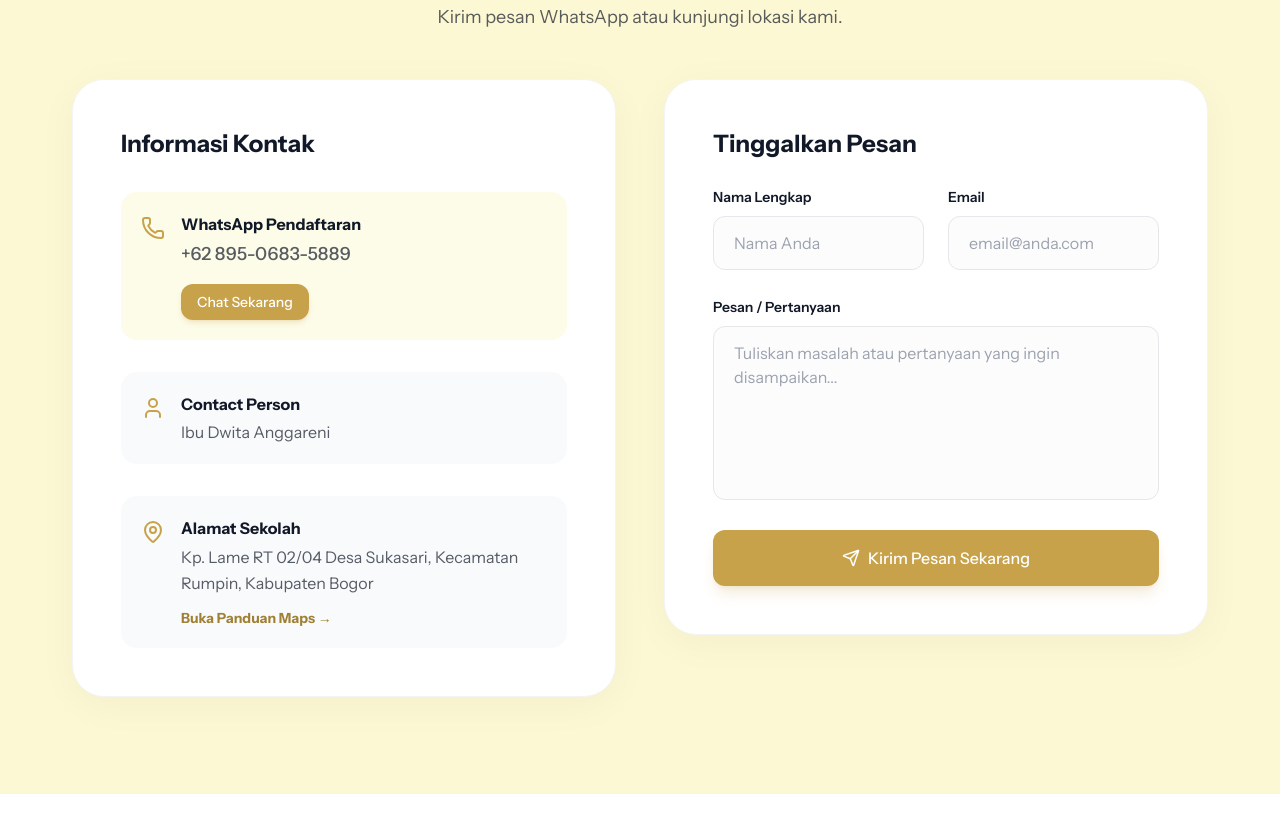
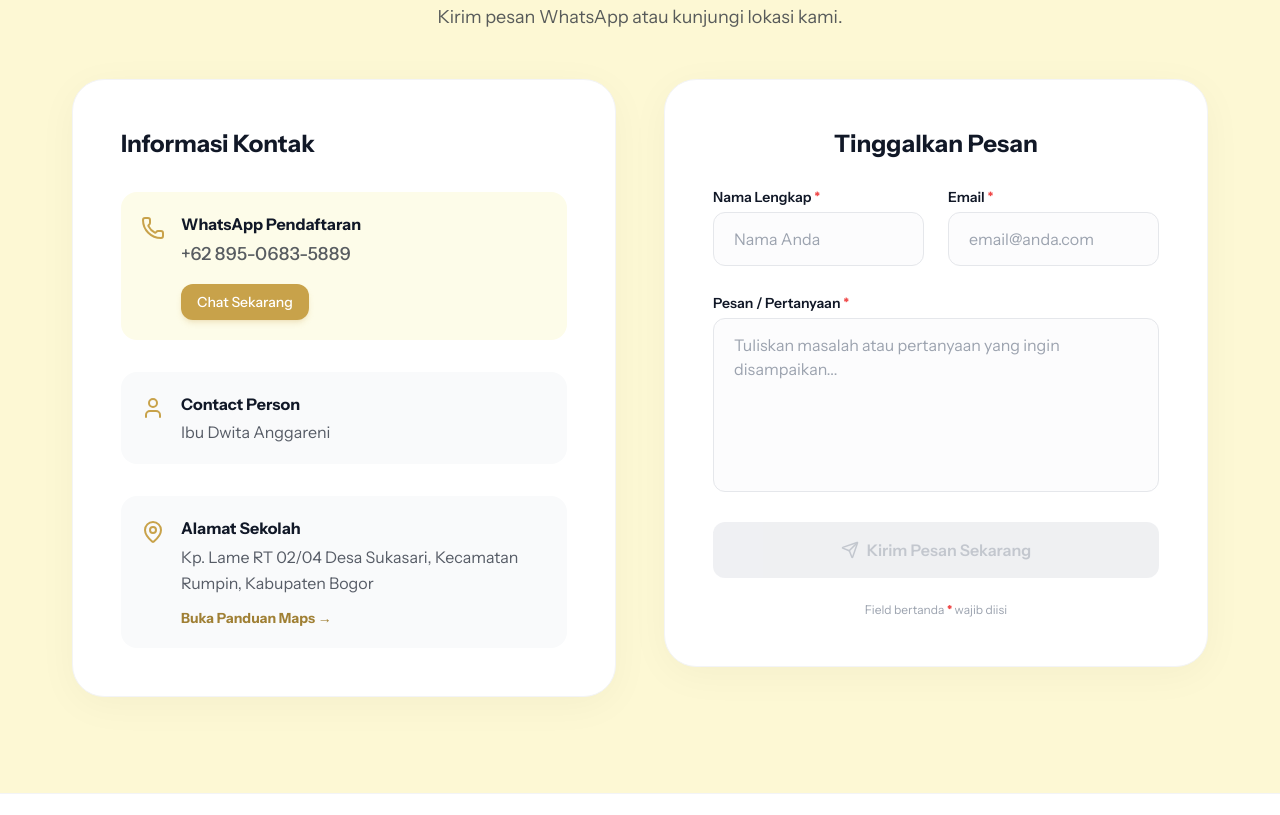
Before and after one commit to Rezasireza/bintra, a React (Vite) app: page /hubungi-kami in a window 1280 px wide. Shown: the part 680-1495 px from the top of the page. Built offline with nearby package versions, Linux system fonts and the light colour scheme; no server answers; the database is empty.

Commit message:
feat(hubungi-kami): form validation, loading state, success feedback, centered heading

```diff
--- a/pages/HubungiKami.tsx
+++ b/pages/HubungiKami.tsx
@@ -1,9 +1,9 @@
-import React from 'react';
-import { motion } from 'framer-motion';
+import React, { useState } from 'react';
+import { motion, AnimatePresence } from 'framer-motion';
 import { Helmet } from 'react-helmet-async';
 import Section from '../components/ui/Section';
 import Button from '../components/ui/Button';
-import { MapPin, Phone, User, Send } from 'lucide-react';
+import { MapPin, Phone, User, Send, CheckCircle2, Loader2 } from 'lucide-react';
 
 const fadeInUp = {
     initial: { opacity: 0, y: 30 },
@@ -12,7 +12,62 @@ const fadeInUp = {
     transition: { duration: 0.6, ease: "easeOut" }
 };
 
+const emailRegex = /^[^\s@]+@[^\s@]+\.[^\s@]+$/;
+
 const HubungiKami: React.FC = () => {
+    const [nama, setNama] = useState('');
+    const [email, setEmail] = useState('');
+    const [pesan, setPesan] = useState('');
+    const [touched, setTouched] = useState({ nama: false, email: false, pesan: false });
+    const [isSubmitting, setIsSubmitting] = useState(false);
+    const [isSuccess, setIsSuccess] = useState(false);
+
+    const emailValid = emailRegex.test(email);
+    const isFormValid = nama.trim() !== '' && emailValid && pesan.trim() !== '';
+
+    const errors = {
+        nama: touched.nama && nama.trim() === '' ? 'Nama lengkap wajib diisi' : '',
+        email: touched.email && email.trim() === ''
+            ? 'Email wajib diisi'
+            : touched.email && !emailValid
+                ? 'Format email tidak valid'
+                : '',
+        pesan: touched.pesan && pesan.trim() === '' ? 'Pesan wajib diisi' : '',
+    };
+
+    const handleBlur = (field: 'nama' | 'email' | 'pesan') => {
+        setTouched((prev) => ({ ...prev, [field]: true }));
+    };
+
+    const handleSubmit = async (e: React.FormEvent) => {
+        e.preventDefault();
+        setTouched({ nama: true, email: true, pesan: true });
+        if (!isFormValid) return;
+
+        setIsSubmitting(true);
+        // Simulate sending (replace with actual API call if needed)
+        await new Promise((res) => setTimeout(res, 1800));
+        setIsSubmitting(false);
+        setIsSuccess(true);
+        setNama(''); setEmail(''); setPesan('');
+        setTouched({ nama: false, email: false, pesan: false });
+    };
+
+    const InputError = ({ msg }: { msg: string }) => (
+        <AnimatePresence>
+            {msg && (
+                <motion.p
+                    initial={{ opacity: 0, y: -4 }}
+                    animate={{ opacity: 1, y: 0 }}
+                    exit={{ opacity: 0, y: -4 }}
+                    className="text-red-500 text-xs mt-1.5 font-medium"
+                >
+                    {msg}
+                </motion.p>
+            )}
+        </AnimatePresence>
+    );
+
     return (
         <>
             <Helmet>
@@ -20,6 +75,7 @@ const HubungiKami: React.FC = () => {
             </Helmet>
 
             <div className="pt-20">
+                {/* Hero Header */}
                 <div className="relative overflow-hidden bg-gradient-to-b from-white to-[#fdf7e8] border-b border-gray-100">
                     <div className="absolute inset-0 z-0 overflow-hidden pointer-events-none">
                         <motion.div
@@ -108,25 +164,97 @@ const HubungiKami: React.FC = () => {
 
                         {/* Form Side */}
                         <motion.div {...fadeInUp} transition={{ delay: 0.2 }} className="bg-white rounded-[2rem] p-8 md:p-12 shadow-[0_8px_40px_rgb(0,0,0,0.04)] border border-gray-100">
-                            <h2 className="text-2xl font-bold text-primary-DEFAULT mb-6">Tinggalkan Pesan</h2>
-                            <form className="space-y-6">
+                            <h2 className="text-2xl font-bold text-primary-DEFAULT mb-6 text-center">Tinggalkan Pesan</h2>
+
+                            {/* Success banner */}
+                            <AnimatePresence>
+                                {isSuccess && (
+                                    <motion.div
+                                        initial={{ opacity: 0, scale: 0.95 }}
+                                        animate={{ opacity: 1, scale: 1 }}
+                                        exit={{ opacity: 0 }}
+                                        className="flex items-center gap-3 p-4 mb-6 bg-green-50 border border-green-200 rounded-xl"
+                                    >
+                                        <CheckCircle2 className="w-5 h-5 text-green-500 shrink-0" />
+                                        <p className="text-green-700 font-semibold text-sm">Pesan berhasil dikirim. Kami akan segera menghubungi Anda!</p>
+                                    </motion.div>
+                                )}
+                            </AnimatePresence>
+
+                            <form className="space-y-6" onSubmit={handleSubmit} noValidate>
                                 <div className="grid md:grid-cols-2 gap-6">
-                                    <div className="space-y-2">
-                                        <label className="text-sm font-semibold text-primary-DEFAULT">Nama Lengkap</label>
-                                        <input type="text" className="w-full px-5 py-3.5 bg-gray-50/50 rounded-xl border border-gray-200 focus:border-gold-500 focus:ring-1 outline-none transition-all" placeholder="Nama Anda" />
+                                    {/* Nama */}
+                                    <div className="space-y-1">
+                                        <label className="text-sm font-semibold text-primary-DEFAULT">
+                                            Nama Lengkap <span className="text-red-500">*</span>
+                                        </label>
+                                        <input
+                                            type="text"
+                                            value={nama}
+                                            onChange={(e) => setNama(e.target.value)}
+                                            onBlur={() => handleBlur('nama')}
+                                            className={`w-full px-5 py-3.5 bg-gray-50/50 rounded-xl border transition-all outline-none
+                                                ${errors.nama ? 'border-red-400 focus:ring-1 focus:ring-red-300' : 'border-gray-200 focus:border-gold-500 focus:ring-1 focus:ring-gold-200'}`}
+                                            placeholder="Nama Anda"
+                                        />
+                                        <InputError msg={errors.nama} />
                                     </div>
-                                    <div className="space-y-2">
-                                        <label className="text-sm font-semibold text-primary-DEFAULT">Email</label>
-                                        <input type="email" className="w-full px-5 py-3.5 bg-gray-50/50 rounded-xl border border-gray-200 focus:border-gold-500 focus:ring-1 outline-none transition-all" placeholder="email@anda.com" />
+
+                                    {/* Email */}
+                                    <div className="space-y-1">
+                                        <label className="text-sm font-semibold text-primary-DEFAULT">
+                                            Email <span className="text-red-500">*</span>
+                                        </label>
+                                        <input
+                                            type="email"
+                                            value={email}
+                                            onChange={(e) => setEmail(e.target.value)}
+                                            onBlur={() => handleBlur('email')}
+                                            className={`w-full px-5 py-3.5 bg-gray-50/50 rounded-xl border transition-all outline-none
+                                                ${errors.email ? 'border-red-400 focus:ring-1 focus:ring-red-300' : 'border-gray-200 focus:border-gold-500 focus:ring-1 focus:ring-gold-200'}`}
+                                            placeholder="email@anda.com"
+                                        />
+                                        <InputError msg={errors.email} />
                                     </div>
                                 </div>
-                                <div className="space-y-2">
-                                    <label className="text-sm font-semibold text-primary-DEFAULT">Pesan / Pertanyaan</label>
-                                    <textarea rows={6} className="w-full px-5 py-3.5 bg-gray-50/50 rounded-xl border border-gray-200 focus:border-gold-500 focus:ring-1 outline-none resize-none transition-all" placeholder="Tuliskan masalah atau pertanyaan yang ingin disampaikan..."></textarea>
+
+                                {/* Pesan */}
+                                <div className="space-y-1">
+                                    <label className="text-sm font-semibold text-primary-DEFAULT">
+                                        Pesan / Pertanyaan <span className="text-red-500">*</span>
+                                    </label>
+                                    <textarea
+                                        rows={6}
+                                        value={pesan}
+                                        onChange={(e) => setPesan(e.target.value)}
+                                        onBlur={() => handleBlur('pesan')}
+                                        className={`w-full px-5 py-3.5 bg-gray-50/50 rounded-xl border transition-all outline-none resize-none
+                                            ${errors.pesan ? 'border-red-400 focus:ring-1 focus:ring-red-300' : 'border-gray-200 focus:border-gold-500 focus:ring-1 focus:ring-gold-200'}`}
+                                        placeholder="Tuliskan masalah atau pertanyaan yang ingin disampaikan..."
+                                    />
+                                    <InputError msg={errors.pesan} />
                                 </div>
-                                <Button fullWidth className="gap-2 h-14 text-base mt-2 shadow-lg shadow-gold-500/20">
-                                    <Send size={18} /> Kirim Pesan Sekarang
-                                </Button>
+
+                                {/* Submit */}
+                                <button
+                                    type="submit"
+                                    disabled={isSubmitting || !isFormValid}
+                                    className={`w-full flex items-center justify-center gap-2 h-14 text-base font-semibold rounded-xl shadow-lg transition-all duration-200
+                                        ${isFormValid && !isSubmitting
+                                            ? 'bg-gold-500 hover:bg-gold-600 text-white shadow-gold-500/20 cursor-pointer'
+                                            : 'bg-gray-200 text-gray-400 cursor-not-allowed opacity-60 shadow-none'
+                                        }`}
+                                >
+                                    {isSubmitting ? (
+                                        <><Loader2 size={18} className="animate-spin" /> Mengirim...</>
+                                    ) : (
+                                        <><Send size={18} /> Kirim Pesan Sekarang</>
+                                    )}
+                                </button>
+
+                                <p className="text-center text-xs text-gray-400">
+                                    Field bertanda <span className="text-red-500 font-bold">*</span> wajib diisi
+                                </p>
                             </form>
                         </motion.div>
 
```
